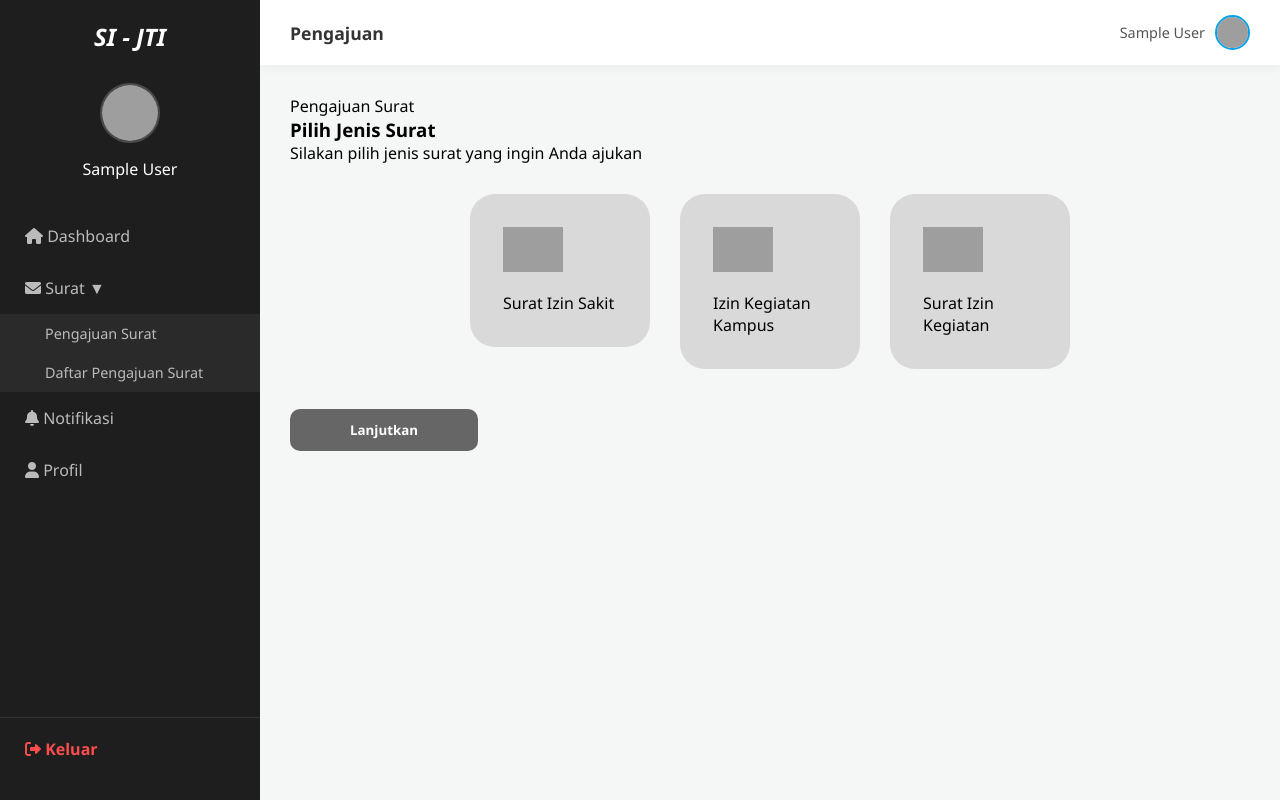
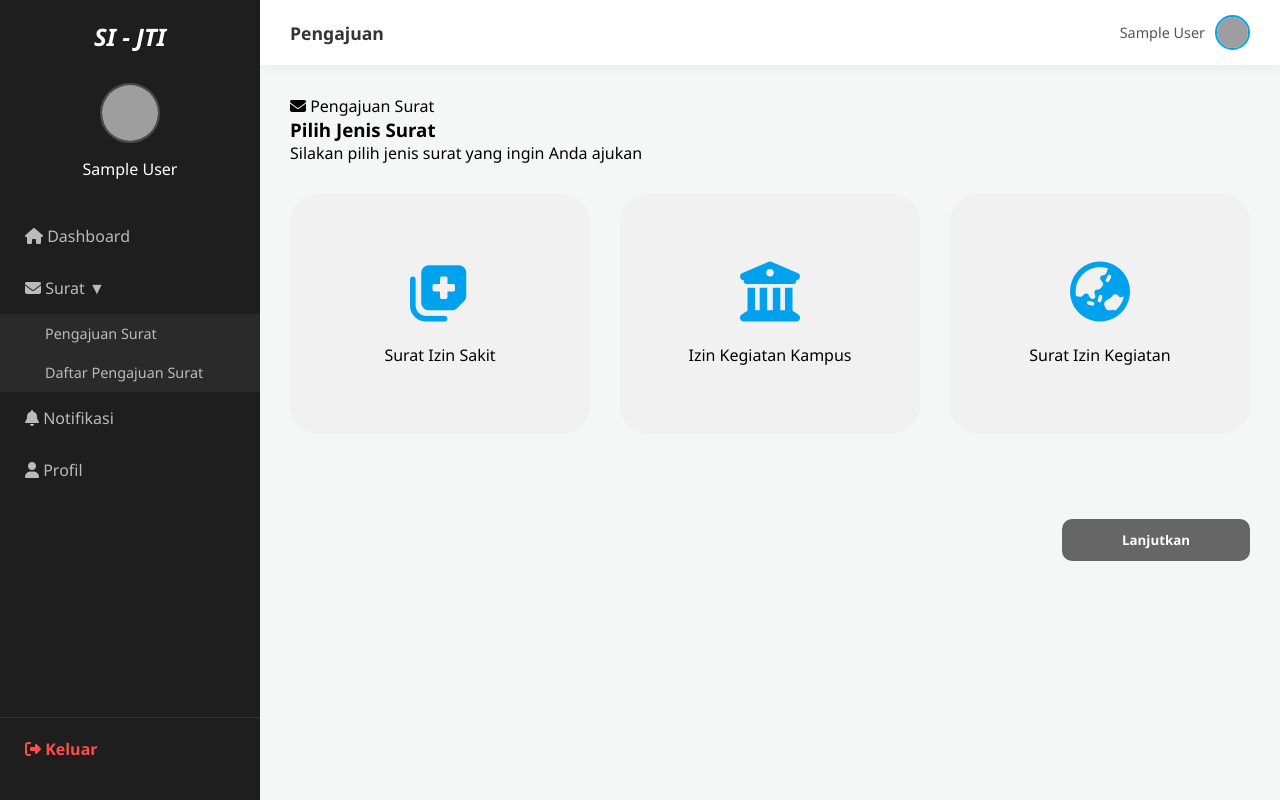
Before and after one commit to bimo-abi/PROYEK-SI-JTI, a PHP site: page /views/mahasiswa/pengajuan_surat.php in a window 1280 px wide. Run offline with PHP 8.4, Linux system fonts and the light colour scheme; the visitor is signed in with stand-in values (Sample User, id 1); some libraries are stand-ins or nearby versions; grey boxes are pictures that could not be loaded.

Commit message:
optimisasi front-end

```diff
--- a/assets/css/dashboard.css
+++ b/assets/css/dashboard.css
@@ -96,7 +96,8 @@ body {
 
 /* --- MAIN CONTENT STYLE --- */
 .main-container {
-  margin-left: 260px; /* Lebar Sidebar */
+  margin-left: 260px;
+  /* Lebar Sidebar */
   width: calc(100% - 260px);
   display: flex;
   flex-direction: column;
@@ -134,7 +135,8 @@ body {
 
 .main-grid {
   display: grid;
-  grid-template-columns: 2fr 1fr; /* Kiri lebih lebar dari kanan */
+  grid-template-columns: 2fr 1fr;
+  /* Kiri lebih lebar dari kanan */
   gap: 25px;
 }
 
@@ -165,14 +167,17 @@ body {
   border-left: 5px solid #00a2ed;
   color: #00a2ed;
 }
+
 .green {
   border-left: 5px solid #28a745;
   color: #28a745;
 }
+
 .orange {
   border-left: 5px solid #fd7e14;
   color: #fd7e14;
 }
+
 .red {
   border-left: 5px solid #dc3545;
   color: #dc3545;
@@ -283,13 +288,13 @@ body {
 }
 
 /* Efek saat Kartu terpilih (Checked) */
-.card-radio input[type="radio"]:checked + .card-body {
+.card-radio input[type="radio"]:checked+.card-body {
   border-color: var(--primary-blue);
   background-color: #f0f9ff;
 }
 
 /* Tambahkan sedikit teks bold saat terpilih */
-.card-radio input[type="radio"]:checked + .card-body p {
+.card-radio input[type="radio"]:checked+.card-body p {
   color: var(--primary-blue);
   font-weight: bold;
 }
@@ -318,7 +323,8 @@ body {
 }
 
 .file-info i {
-  color: #e74c3c; /* Warna PDF Merah */
+  color: #e74c3c;
+  /* Warna PDF Merah */
   font-size: 1.5rem;
 }
 
@@ -337,6 +343,7 @@ body {
 .btn-unduh:hover {
   text-decoration: underline;
 }
+
 /* Container Kolom Kanan */
 .right-column {
   display: flex;
@@ -347,8 +354,10 @@ body {
 /* Styling Card Umum */
 .profile-card,
 .info-card {
-  background-color: #d9d9d9; /* Warna abu-abu sesuai desain */
-  border-radius: 30px; /* Sudut melengkung tajam */
+  background-color: #d9d9d9;
+  /* Warna abu-abu sesuai desain */
+  border-radius: 30px;
+  /* Sudut melengkung tajam */
   box-shadow: 0 4px 10px rgba(0, 0, 0, 0.1);
   padding: 20px;
   text-align: center;
@@ -375,8 +384,10 @@ body {
 
 /* Info Card Section */
 .info-card {
-  text-align: left; /* Teks detail rata kiri */
-  padding: 0; /* Header akan pakai padding sendiri */
+  text-align: left;
+  /* Teks detail rata kiri */
+  padding: 0;
+  /* Header akan pakai padding sendiri */
 }
 
 .info-header {
@@ -401,7 +412,8 @@ body {
 /* Tombol Ubah Profil */
 .btn-edit-profile {
   width: 100%;
-  background-color: #666666; /* Warna gelap */
+  background-color: #666666;
+  /* Warna gelap */
   color: white;
   border: none;
   padding: 10px;
@@ -424,7 +436,8 @@ body {
 
 .main-container {
   flex: 1;
-    background-color: #f4f7f6; /* Warna background dashboard */
+  background-color: #f4f7f6;
+  /* Warna background dashboard */
   display: flex;
   flex-direction: column;
 }
@@ -447,31 +460,48 @@ body {
 .options-container {
   display: flex;
   justify-content: center;
+  align-items: stretch;
   gap: 30px;
+  flex-wrap: wrap;
   margin-top: 30px;
 }
 
 /* Desain Kartu (Mirip dengan card info mahasiswa) */
 .option-card {
-    background-color: #d9d9d9;
-    padding: 30px;
-    border-radius: 25px;
-    width: 180px;
+  background-color: #f1f1f1;
+
+  width: 300px;
+  min-height: 240px;
+
+  padding: 35px 25px;
+
+  border-radius: 28px;
+
+  display: flex;
+  flex-direction: column;
+  justify-content: center;
+  align-items: center;
+
+  text-align: center;
+
   cursor: pointer;
-    transition: 0.3s;
+
   border: 3px solid transparent;
+
+  transition: all 0.3s ease;
 }
 
-.option-card img {
-    width: 60px;
-    margin-bottom: 15px;
+.option-card i {
+  font-size: 60px;
+  color: var(--primary-blue);
+  margin-bottom: 22px;
 }
 
 /* Efek saat dipilih */
-.surat-option input[type="radio"]:checked + .option-card {
-    border-color: #00a0f0;
-    background-color: #f0f0f0;
-    transform: scale(1.05);
+.surat-option input[type="radio"]:checked+.option-card {
+  border-color: var(--primary-blue);
+  background-color: #eef8ff;
+  transform: translateY(-8px);
 }
 
 /* Tombol Lanjutkan */
@@ -485,3 +515,10 @@ body {
   font-weight: bold;
   cursor: pointer;
 }
+
+.btn-group {
+  width: 100%;
+  display: flex;
+  justify-content: flex-end;
+  margin-top: 45px;
+}
--- a/views/mahasiswa/dashboard.php
+++ b/views/mahasiswa/dashboard.php
@@ -68,7 +68,6 @@ $current_page = 'dashboard';
                             <div class="stat-card green"> Pengajuan Diterima <span>0</span> </div>
                             <div class="stat-card orange"> Pengajuan dalam proses <span>0</span> </div>
                             <div class="stat-card red"> Pengajuan Ditolak <span>0</span> </div>
-                            <div class="stat-card sky"> Surat Masuk <span>0</span> </div>
                         </div>
 
                         <div class="notif-box">
--- a/views/mahasiswa/pengajuan_surat.php
+++ b/views/mahasiswa/pengajuan_surat.php
@@ -2,79 +2,142 @@
 require_once '../../autoload.php';
 session_start();
 
-// 1. Keamanan: Cek login & peran
+// Keamanan
 if (!isset($_SESSION['user_id']) || $_SESSION['peran'] !== 'mahasiswa') {
     header("Location: ../auth/login.php");
     exit();
 }
 
-// Penanda halaman aktif di sidebar
+// Penanda halaman aktif
 $current_page = 'pengajuan';
 ?>
 
 <!DOCTYPE html>
 <html lang="en">
+
 <head>
+    <meta charset="UTF-8">
+
+    <title>Pengajuan Surat - SI-JTI</title>
+
+    <!-- SWEET ALERT -->
     <script src="https://cdn.jsdelivr.net/npm/sweetalert2@11"></script>
-    <meta charset="UTF-8">
-    <title>Pengajuan Surat - SI-JTI</title>
-    <!-- Pastikan file CSS dashboard tetap dipanggil di sini -->
+
+    <!-- CSS -->
     <link rel="stylesheet" href="../../assets/css/dashboard.css">
-    <link rel="stylesheet" href="https://cdnjs.cloudflare.com/ajax/libs/font-awesome/6.0.0/css/all.min.css">
+
+    <!-- FONT AWESOME CDN -->
+    <link rel="stylesheet" href="https://cdnjs.cloudflare.com/ajax/libs/font-awesome/6.5.1/css/all.min.css">
 </head>
+
 <body>
+
     <div class="wrapper">
-        <!-- Panggil Sidebar (Sama seperti dashboard) -->
+
+        <!-- SIDEBAR -->
         <?php include '../layouts/sidebar.php'; ?>
 
         <div class="main-container">
-            <!-- Panggil Topbar (Sama seperti dashboard) -->
+
+            <!-- TOPBAR -->
             <?php include '../layouts/topbar.php'; ?>
 
             <div class="content">
-                <div class="section-title"><i class="icon-envelope"></i> Pengajuan Surat</div>
 
+                <div class="section-title">
+                    <i class="fa-solid fa-envelope"></i>
+                    Pengajuan Surat
+                </div>
+
+                <!-- BOX -->
                 <div class="selection-box text-center">
+
                     <h3>Pilih Jenis Surat</h3>
-                    <p>Silakan pilih jenis surat yang ingin Anda ajukan</p>
 
+                    <p>
+                        Silakan pilih jenis surat yang ingin Anda ajukan
+                    </p>
+
+                    <!-- FORM -->
                     <form action="form_pengajuan.php" method="GET" class="surat-grid-wrapper">
+
+                        <!-- CARD CONTAINER -->
                         <div class="options-container">
-                            <!-- Opsi Sakit -->
+
+                            <!-- SAKIT -->
                             <label class="surat-option">
+
                                 <input type="radio" name="jenis" value="sakit" required>
+
                                 <div class="option-card">
-                                    <img src="../../assets/img/icon-sakit.png" alt="Sakit">
-                                    <p>Surat Izin Sakit</p>
+
+                                    <i class="fa-solid fa-notes-medical"></i>
+
+                                    <p>
+                                        Surat Izin Sakit
+                                    </p>
+
                                 </div>
+
                             </label>
 
-                            <!-- Opsi Kampus -->
+                            <!-- KAMPUS -->
                             <label class="surat-option">
+
                                 <input type="radio" name="jenis" value="kampus">
+
                                 <div class="option-card">
-                                    <img src="../../assets/img/icon-kampus.png" alt="Kampus">
-                                    <p>Izin Kegiatan Kampus</p>
+
+                                    <i class="fa-solid fa-building-columns"></i>
+
+                                    <p>
+                                        Izin Kegiatan Kampus
+                                    </p>
+
                                 </div>
+
                             </label>
 
-                            <!-- Opsi Luar -->
+                            <!-- LUAR -->
                             <label class="surat-option">
+
                                 <input type="radio" name="jenis" value="luar_kampus">
+
                                 <div class="option-card">
-                                    <img src="../../assets/img/icon-luar.png" alt="Luar">
-                                    <p>Surat Izin Kegiatan</p>
+
+                                    <i class="fa-solid fa-earth-asia"></i>
+
+                                    <p>
+                                        Surat Izin Kegiatan
+                                    </p>
+
                                 </div>
+
                             </label>
+
                         </div>
 
+                        <!-- BUTTON -->
                         <div class="btn-group">
-                            <button type="submit" class="btn-lanjutkan">Lanjutkan</button>
+
+                            <button type="submit" class="btn-lanjutkan">
+
+                                Lanjutkan
+
+                            </button>
+
                         </div>
+
                     </form>
+
                 </div>
+
             </div>
+
         </div>
+
     </div>
+
 </body>
+
 </html>
```
Also changed, not shown: views/layouts/sidebar_mahasiswa.php (+55 -19 lines), assets/img/profiles/_1778119220.jpeg (added). Lines whose indentation alone changed are shown as unchanged.
